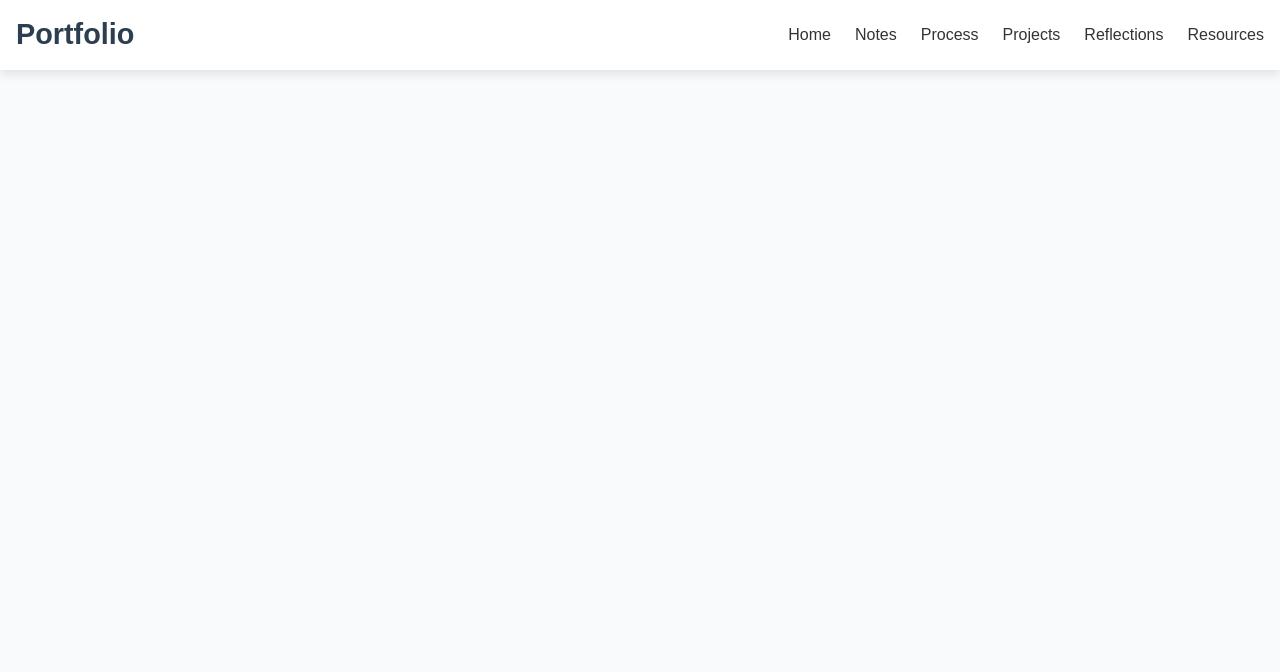
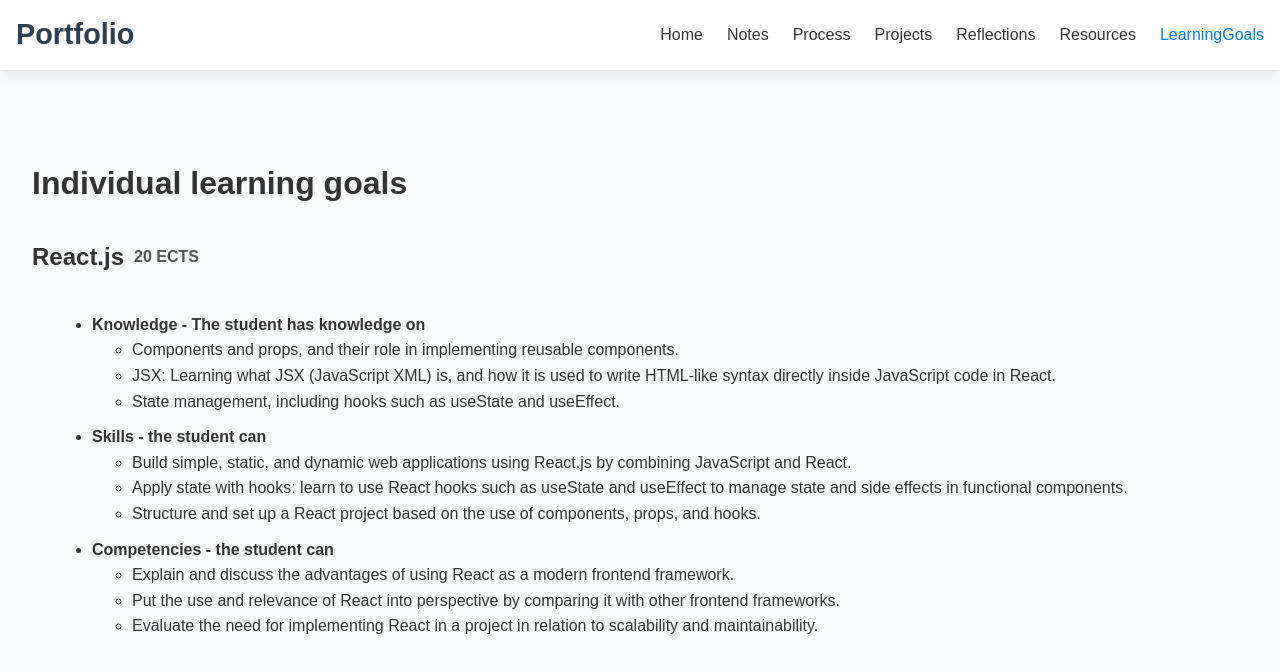
Before and after one commit to samieleraky/Portfolio, a React (Vite) app in the folder portfolio/: page /Portfolio/learninggoals in a window 1280 px wide. Shown: the top 672 px of the page. Built offline with nearby package versions, Linux system fonts and the light colour scheme.

Commit message:
Learning goals for React

```diff
--- a/portfolio/src/AppRoutes.jsx
+++ b/portfolio/src/AppRoutes.jsx
@@ -6,6 +6,7 @@ import { Process } from "./pages/Process";
 import { Notes } from "./pages/Notes";
 import { Projects } from "./pages/Projects";
 import { Resources } from "./pages/Resources";
+import { LearningGoals } from "./pages/LearningGoals";
 
 export const AppRoutes = () => {
     return (
@@ -21,6 +22,7 @@ export const AppRoutes = () => {
             <Route path="/projects" element={<Projects />} />
             <Route path="/reflections" element={<Reflections />} />
             <Route path="/resources" element={<Resources />} />
+            <Route path="/learninggoals" element={<LearningGoals />} />
         </Routes>
     );
 };
--- /dev/null
+++ b/portfolio/src/Styles/LearningGoals.css
@@ -0,0 +1,30 @@
+.learning-h1 {
+    font-size: 2rem;
+    margin-bottom: 1rem;
+}
+
+.section-container {
+    background: #f9f9f9;
+    padding: 20px;
+    border-radius: 12px;
+}
+
+.valgfag-container {
+    display: flex;
+    align-items: center;
+    gap: 10px;
+}
+
+.ects {
+    font-weight: bold;
+    color: #555;
+}
+
+.outer-ul {
+    margin-left: 20px;
+}
+
+.outer-li {
+    font-weight: bold;
+    margin-top: 10px;
+}
--- a/portfolio/src/components/Navbar.jsx
+++ b/portfolio/src/components/Navbar.jsx
@@ -12,6 +12,7 @@ export const Navbar = () => {
         { name: "Projects", path: "/projects" },
         { name: "Reflections", path: "/reflections" },
         { name: "Resources", path: "/resources" },
+        { name: "LearningGoals", path: "/learninggoals"}
     ];
 
     return (
--- /dev/null
+++ b/portfolio/src/pages/LearningGoals.jsx
@@ -0,0 +1,40 @@
+import React from 'react';
+import '../Styles/LearningGoals.css';
+
+export const LearningGoals = () => {
+    return (
+        <div className="learning-goals">
+            <h1 className="learning-h1">Individual learning goals </h1>
+
+            <div className="beskrivelser">
+                <div className="valgfag-container">
+                    <h2>React.js</h2>
+                    <span className="ects">20 ECTS</span>
+                </div>
+
+                <ul className="outer-ul">
+                    <li className="outer-li">Knowledge - The student has knowledge on</li>
+                    <ul>
+                        <li>Components and props, and their role in implementing reusable components.</li>
+                        <li>JSX: Learning what JSX (JavaScript XML) is, and how it is used to write HTML-like syntax directly inside JavaScript code in React.</li>
+                        <li>State management, including hooks such as useState and useEffect.</li>
+                    </ul>
+
+                    <li className="outer-li">Skills - the student can</li>
+                    <ul>
+                        <li>Build simple, static, and dynamic web applications using React.js by combining JavaScript and React.</li>
+                        <li>Apply state with hooks: learn to use React hooks such as useState and useEffect to manage state and side effects in functional components.</li>
+                        <li>Structure and set up a React project based on the use of components, props, and hooks.</li>
+                    </ul>
+
+                    <li className="outer-li">Competencies - the student can</li>
+                    <ul>
+                        <li>Explain and discuss the advantages of using React as a modern frontend framework.</li>
+                        <li>Put the use and relevance of React into perspective by comparing it with other frontend frameworks.</li>
+                        <li>Evaluate the need for implementing React in a project in relation to scalability and maintainability.</li>
+                    </ul>
+                </ul>
+            </div>
+        </div>
+    )
+};
```
